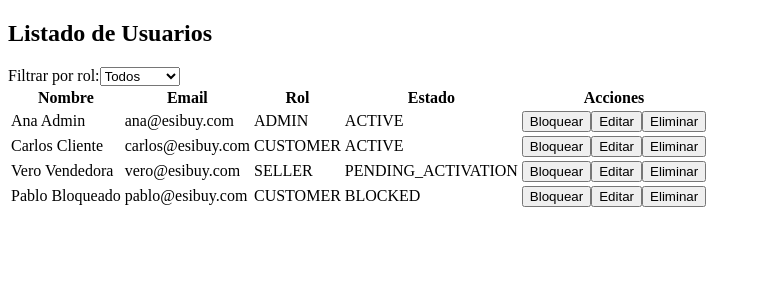
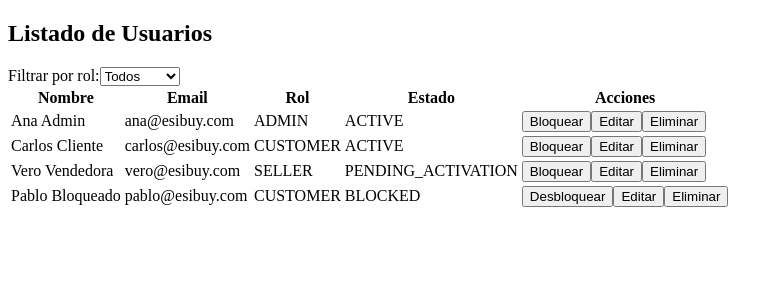
Before and after one commit to Franyebenes/Equipo4ProyectoFrontend, an Angular app: page / in a window 1280 px wide. Shown: the top 300 px of the page, without its empty margins (0-782 px from the left). Built offline with nearby package versions, Linux system fonts and the light colour scheme.

Commit message:
Implementa bloqueo/desbloqueo de usuarios en el listado

```diff
--- a/src/app/admin/user-list/user-list.html
+++ b/src/app/admin/user-list/user-list.html
@@ -26,9 +26,11 @@
         <td>{{ usuario.roles.join(', ') }}</td>
         <td>{{ usuario.status }}</td>
         <td>
-          <button>Bloquear</button>
+          <button (click)="toggleBloqueo(usuario.email)">
+  {{ usuario.status === 'BLOCKED' ? 'Desbloquear' : 'Bloquear' }}
+</button>
           <button>Editar</button>
-          <button>Eliminar</button>
+          <button (click)="eliminarUsuario(usuario.email)">Eliminar</button>
         </td>
       </tr>
     </tbody>
--- a/src/app/admin/user-list/user-list.ts
+++ b/src/app/admin/user-list/user-list.ts
@@ -24,4 +24,14 @@ export class UserList {
     }
     return this.usuarios.filter(u => u.roles.includes(this.filtroRol));
   }
+
+  eliminarUsuario(email: string) {
+    this.usuarios = this.usuarios.filter(u => u.email !== email);
+  }
+  toggleBloqueo(email: string) {
+  const usuario = this.usuarios.find(u => u.email === email);
+  if (usuario) {
+    usuario.status = usuario.status === 'BLOCKED' ? 'ACTIVE' : 'BLOCKED';
+  }
 }
+}
```
